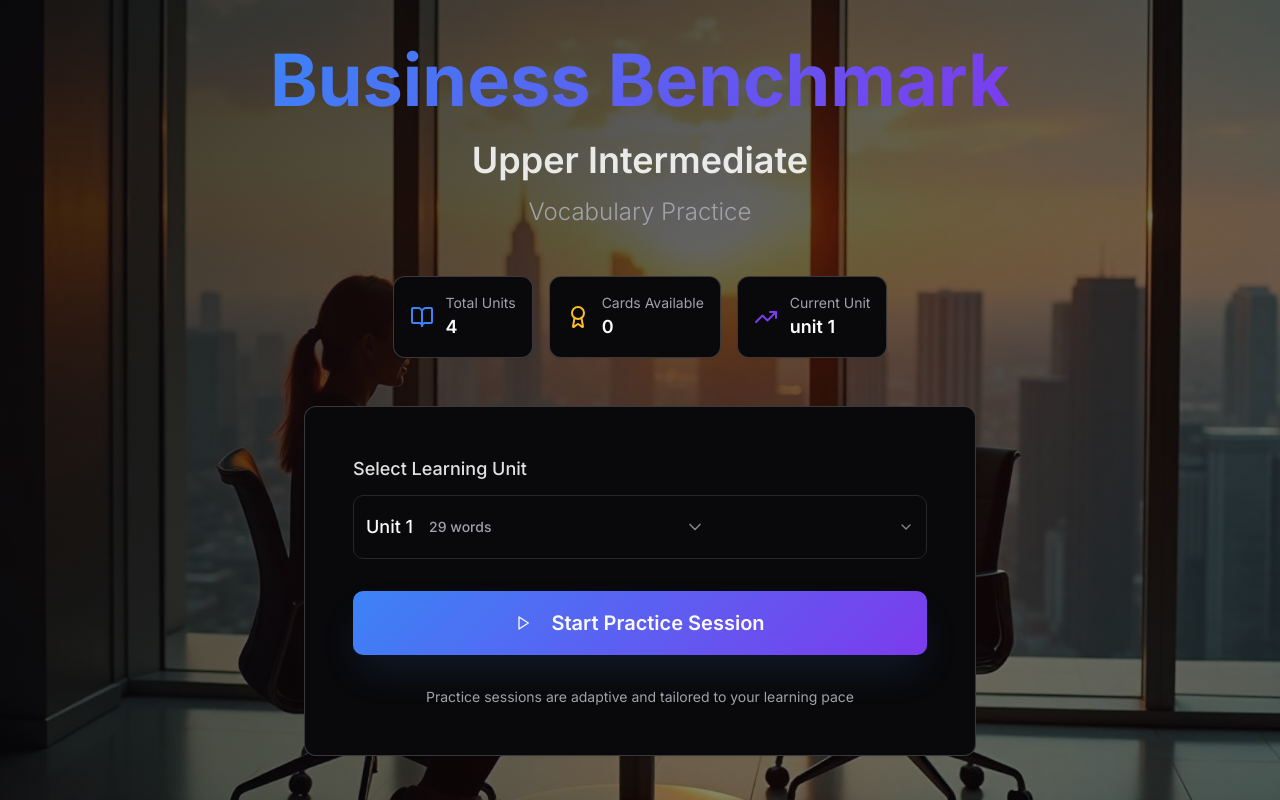
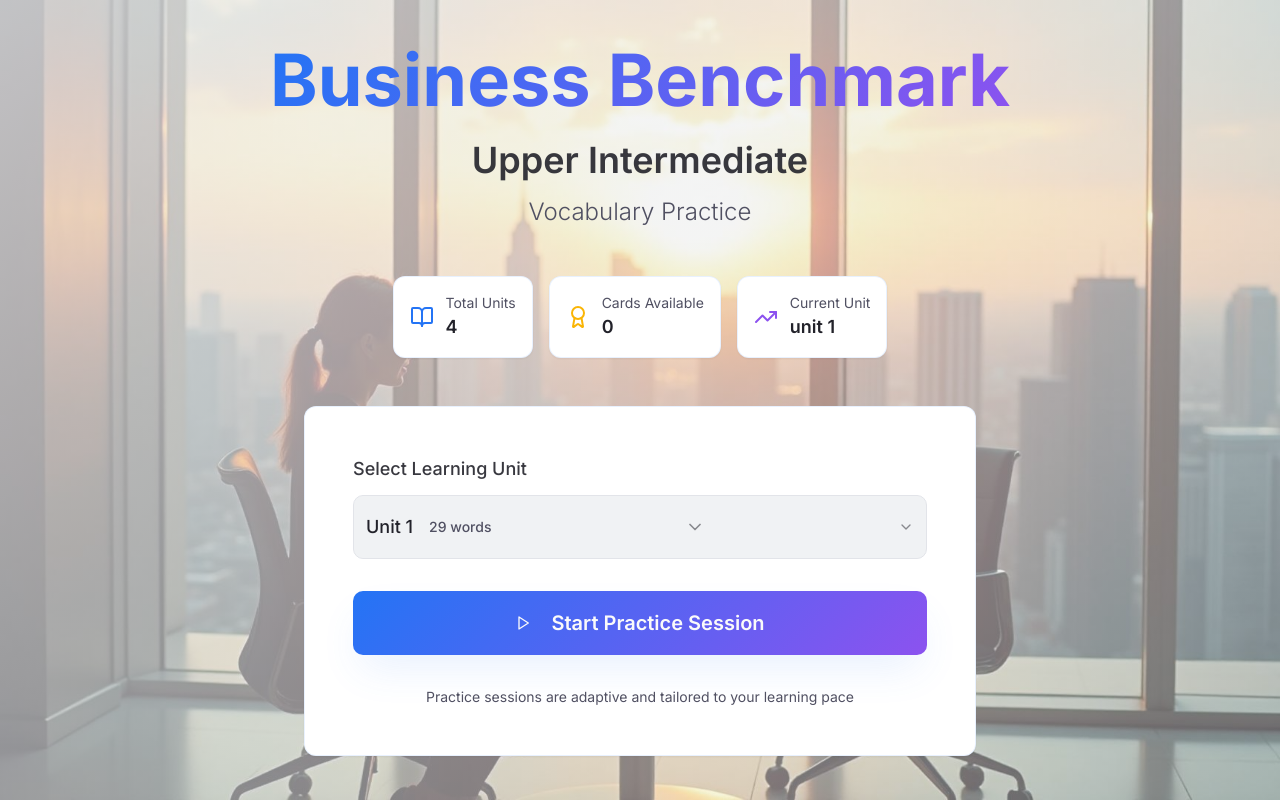
Before and after one commit to Johanka2014/business-benchmark-vocabulary, a React (Vite) app: page / in a window 1280 px wide. Built offline with nearby package versions, Linux system fonts and the light colour scheme.

Commit message:
Refactor: Lighten app colors
Adjust color palette to be less dark, improving brand alignment while retaining the primary blue.

```diff
--- a/src/index.css
+++ b/src/index.css
@@ -8,52 +8,52 @@
 
 @layer base {
   :root {
-    /* Core Brand Colors */
-    --background: 240 10% 3.9%;
-    --foreground: 0 0% 98%;
+    /* Core Brand Colors - Lighter Theme */
+    --background: 220 15% 95%;
+    --foreground: 240 10% 15%;
 
-    --card: 240 10% 3.9%;
-    --card-foreground: 0 0% 98%;
+    --card: 0 0% 100%;
+    --card-foreground: 240 10% 15%;
 
-    --popover: 240 10% 3.9%;
-    --popover-foreground: 0 0% 98%;
+    --popover: 0 0% 100%;
+    --popover-foreground: 240 10% 15%;
 
     /* Primary Brand - Professional Blue */
-    --primary: 217 91% 60%;
+    --primary: 217 91% 55%;
     --primary-foreground: 0 0% 98%;
     --primary-muted: 217 91% 85%;
 
     /* Secondary - Elegant Purple */
-    --secondary: 262 83% 58%;
+    --secondary: 262 83% 63%;
     --secondary-foreground: 0 0% 98%;
 
     /* Accent - Warm Gold */
-    --accent: 43 96% 56%;
-    --accent-foreground: 240 10% 3.9%;
+    --accent: 43 96% 50%;
+    --accent-foreground: 0 0% 100%;
 
-    --muted: 240 3.7% 15.9%;
-    --muted-foreground: 240 5% 64.9%;
+    --muted: 220 14% 88%;
+    --muted-foreground: 240 10% 35%;
 
     --destructive: 0 84.2% 60.2%;
     --destructive-foreground: 0 0% 98%;
 
-    --border: 240 3.7% 15.9%;
-    --input: 240 3.7% 15.9%;
-    --ring: 217 91% 60%;
+    --border: 220 13% 85%;
+    --input: 220 13% 90%;
+    --ring: 217 91% 55%;
 
     --radius: 0.75rem;
 
-    /* Premium Gradients */
-    --gradient-primary: linear-gradient(135deg, hsl(217 91% 60%) 0%, hsl(262 83% 58%) 100%);
-    --gradient-secondary: linear-gradient(135deg, hsl(262 83% 58%) 0%, hsl(217 91% 60%) 100%);
-    --gradient-accent: linear-gradient(135deg, hsl(43 96% 56%) 0%, hsl(217 91% 60%) 100%);
-    --gradient-background: linear-gradient(135deg, hsl(240 10% 3.9%) 0%, hsl(240 8% 8%) 50%, hsl(240 10% 3.9%) 100%);
-    --gradient-card: linear-gradient(135deg, rgba(255, 255, 255, 0.1) 0%, rgba(255, 255, 255, 0.05) 100%);
+    /* Premium Gradients - Lighter Theme */
+    --gradient-primary: linear-gradient(135deg, hsl(217 91% 55%) 0%, hsl(262 83% 63%) 100%);
+    --gradient-secondary: linear-gradient(135deg, hsl(262 83% 63%) 0%, hsl(217 91% 55%) 100%);
+    --gradient-accent: linear-gradient(135deg, hsl(43 96% 50%) 0%, hsl(217 91% 55%) 100%);
+    --gradient-background: linear-gradient(135deg, hsl(220 15% 95%) 0%, hsl(220 20% 92%) 50%, hsl(220 15% 95%) 100%);
+    --gradient-card: linear-gradient(135deg, rgba(255, 255, 255, 0.8) 0%, rgba(255, 255, 255, 0.6) 100%);
 
-    /* Professional Shadows */
-    --shadow-elegant: 0 25px 50px -12px rgba(0, 0, 0, 0.25);
-    --shadow-premium: 0 20px 40px -8px rgba(66, 133, 244, 0.15);
-    --shadow-glow: 0 0 40px rgba(66, 133, 244, 0.2);
+    /* Professional Shadows - Adjusted for Light Theme */
+    --shadow-elegant: 0 25px 50px -12px rgba(0, 0, 0, 0.08);
+    --shadow-premium: 0 20px 40px -8px rgba(66, 133, 244, 0.12);
+    --shadow-glow: 0 0 40px rgba(66, 133, 244, 0.15);
 
     /* Transitions */
     --transition-smooth: all 0.4s cubic-bezier(0.4, 0, 0.2, 1);
@@ -127,9 +127,9 @@
 }
 
 @layer components {
-  /* Premium Glass Cards */
+  /* Premium Glass Cards - Light Theme */
   .glass-card {
-    @apply backdrop-blur-xl bg-white/10 border border-white/20 rounded-2xl;
+    @apply backdrop-blur-xl bg-white/60 border border-primary/10 rounded-2xl;
     box-shadow: var(--shadow-elegant);
   }
 
@@ -146,12 +146,12 @@
   }
 
   .select-premium {
-    @apply bg-white/10 backdrop-blur-sm border border-white/20 rounded-xl text-foreground;
+    @apply bg-white/80 backdrop-blur-sm border border-primary/20 rounded-xl text-foreground;
     transition: var(--transition-smooth);
   }
 
   .select-premium:hover {
-    @apply bg-white/20 border-white/30;
+    @apply bg-white/90 border-primary/30;
   }
 
   .title-gradient {
```
